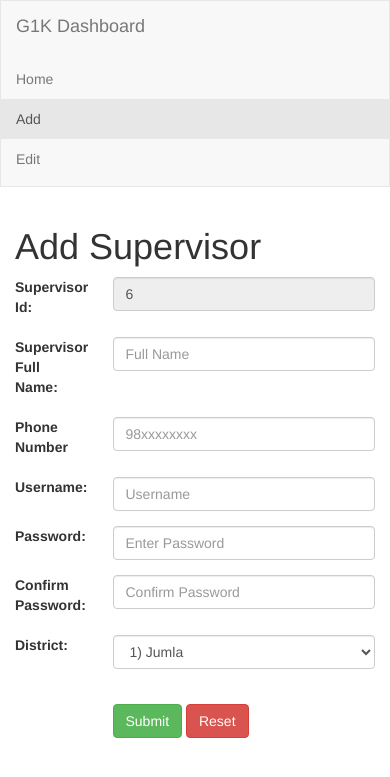
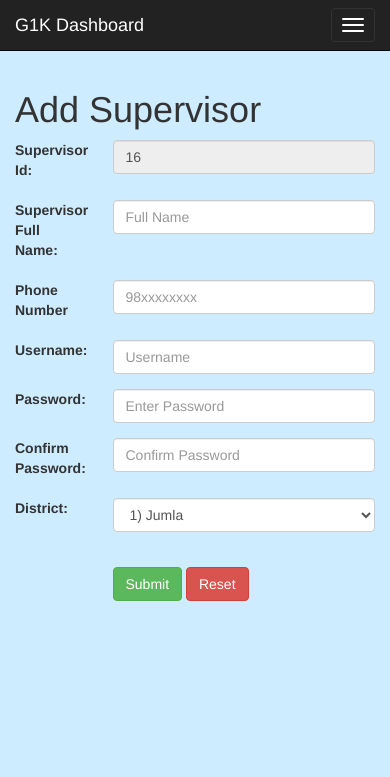
Before and after one commit to sayami007/reporting-webapp, a CodeIgniter app: page /reporting/add in a window 390 px wide. Shown: the top 777 px of the page. Run offline with CodeIgniter, Linux system fonts and the light colour scheme; data comes from the database, SQL or seed files in the repository; some libraries are stand-ins or nearby versions.

Commit message:
Version 1 Completed

```diff
--- a/application/libraries/Refresh.php
+++ b/application/libraries/Refresh.php
@@ -33,14 +33,14 @@
     public function randomId($ids){
         $count = $this->countId($ids);
         $arr = $this->makeArray($ids);
-        $random = rand(1,10);
+        $random = rand(1,100);
         for($i=0;$i<$count;$i++){
             if($count == 10){
                 return null;
                 break;
             }
             else if($random == $arr[$i]){
-                $random = rand(1,10);
+                $random = rand(1,100);
                 $i=-1;
              }
         }
--- a/application/views/add.php
+++ b/application/views/add.php
@@ -4,21 +4,34 @@
         <title>Add Supervisor</title>
          <link rel="stylesheet" href="https://maxcdn.bootstrapcdn.com/bootstrap/3.3.7/css/bootstrap.min.css">
     </head>
+    <style>
+    body{
+        background:#ceecff;
+    }
+</style>
     <body>
 
+
+
 <nav class="navbar navbar-default">
-            <div class="container-fluid">
+<div class="navbar navbar-inverse navbar-fixed-top">
   <div class="navbar-header">
+    <button type="button" class="navbar-toggle" data-toggle="collapse" data-target=".navbar-collapse">
+      <span class="icon-bar"></span>
+      <span class="icon-bar"></span>
+      <span class="icon-bar"></span>
+    </button>
     <a class="navbar-brand">G1K Dashboard</a>
   </div>
+  <div class="navbar-collapse collapse">
     <ul class="nav navbar-nav">
          <li><a href="<?php echo base_url().'admin';?>">Home</a></li>
                     <li class="active"><a>Add</a></li>
                     <li><a href="<?php echo base_url().'edit';?>">Edit</a></li>
     </ul>
   </div>
+</div>
 </nav>
-        <section>
 
 
 
@@ -44,7 +57,7 @@
         <div class="form-group">
             <label class="control-label col-xs-3" for="supervisorPhone">Phone Number</label>
             <div class="col-xs-9">
-                <input type="tel" class="form-control" id="supervisorPhone" name="supervisorPhone" maxlength="10" placeholder="98xxxxxxxx" >
+                <input type="number" class="form-control" id="supervisorPhone" name="supervisorPhone" maxlength="10" placeholder="98xxxxxxxx" >
             </div>
         </div>
 
```
Also changed, not shown: application/views/admin.php (+27 -3 lines), application/views/edit.php (+20 -6 lines), application/views/editSupervisor.php (+9 -4 lines). Lines whose indentation alone changed are shown as unchanged.
